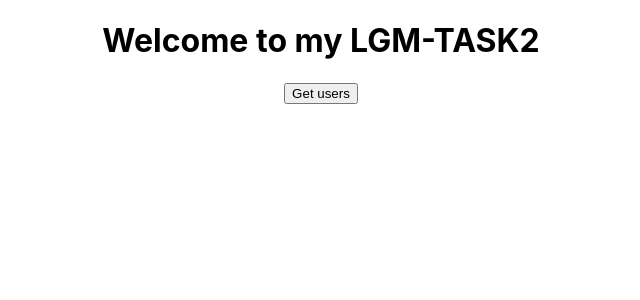
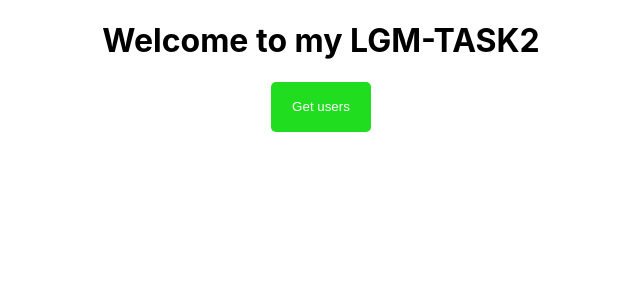
Before and after one commit to anusham14/LGMVIP-task2, a React (Create React App) app: page / in a window 1280 px wide. Shown: the top 300 px of the page, without its empty margins (319-959 px from the left). Built offline with nearby package versions, Linux system fonts and the light colour scheme.

Commit message:
update files

```diff
--- a/package.json
+++ b/package.json
@@ -10,6 +10,7 @@
     "react": "^17.0.2",
     "react-dom": "^17.0.2",
     "react-scripts": "4.0.3",
+    "semantic-ui-react": "^2.0.3",
     "web-vitals": "^1.1.2"
   },
   "scripts": {
--- a/src/Components/Users.js
+++ b/src/Components/Users.js
@@ -11,24 +11,40 @@
 
     //users = current value setUsers = func
     const [users,setUsers] = useState([]);
+    const [showSpinner,setShowSpinner]=useState(false);
+
 
     //func to get users
     const getUsers = async() =>{
+
+        setShowSpinner(true);
         const res = await axios.get('https://reqres.in/api/users?page=1')
+
         console.log(res) //get response of API in console
         const userData = res.data.data;
         setUsers(userData)
         }
 
     return(
-    <>
-        <button onClick={getUsers}>Get users</button>
+    <div id="users">
+        <button onClick={getUsers} id="get">Get users</button>
+
         <ul>
+
             {users.map(user =>(
-                <li key={user.id}> <b>Name :</b> {user.first_name} {user.last_name} <b> Email :</b> {user.email}</li>
-            ))}
+                    <li key={user.id} className="user">
+                        <div>
+                            <img src={user.avatar} className="avatar"/>
+                        </div>
+                        <div className="info">
+                            <b>Name :</b> {user.first_name} {user.last_name} <br/><b> Email :</b> {user.email}
+                        </div>
+
+                    </li>
+                ))}
+
         </ul>
-    </>
+    </div>
 
     )
 
```
Also changed, not shown: 1 other file (tests, documents, lock files or other folders).
